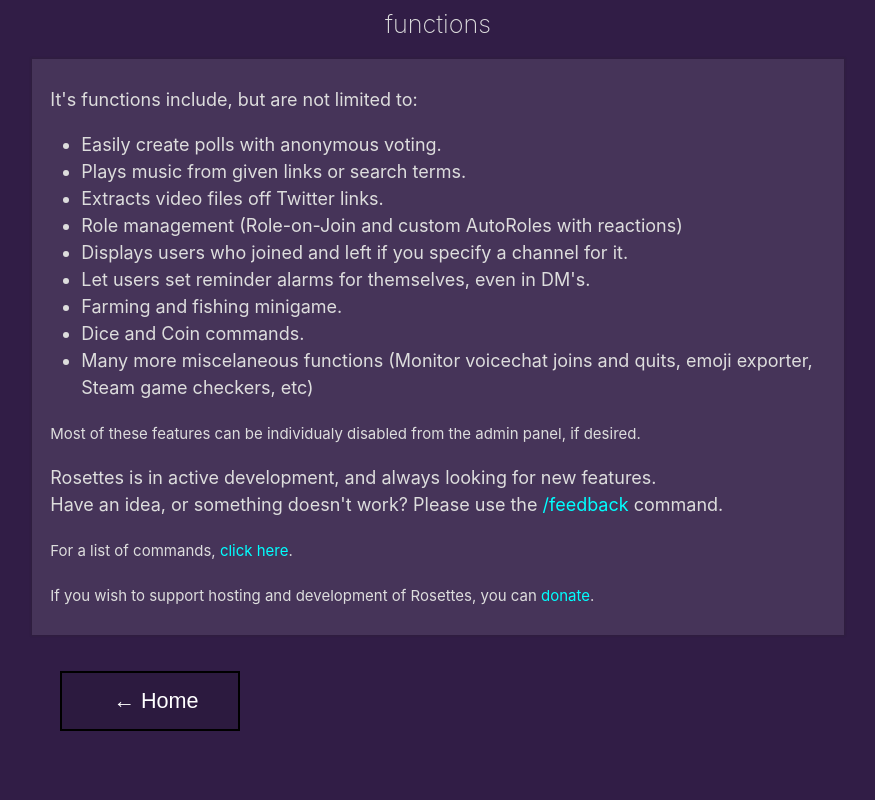
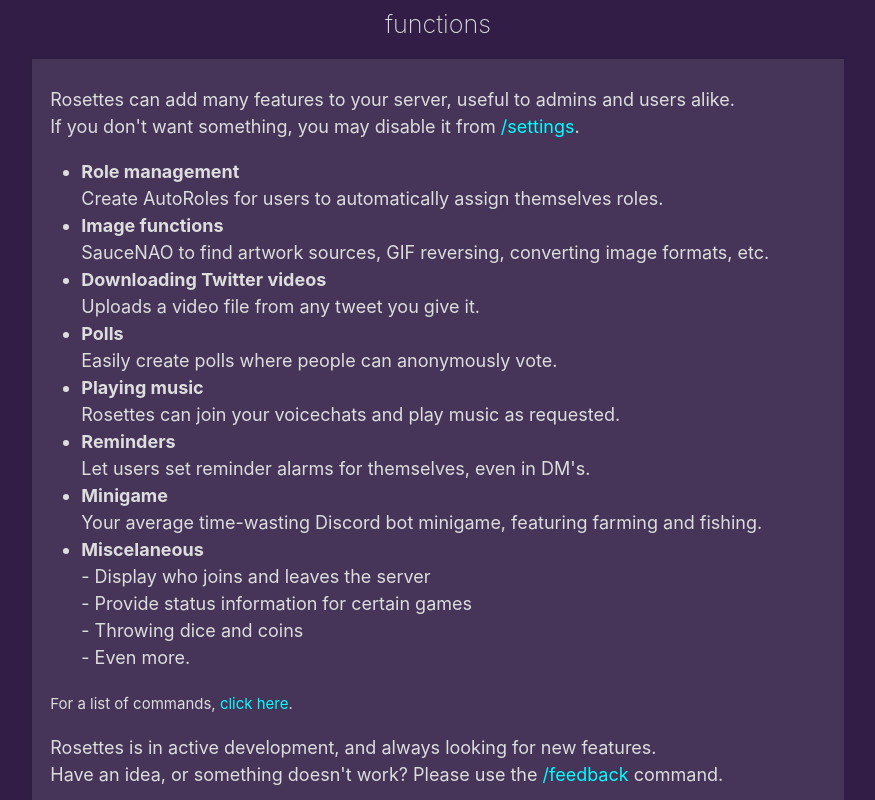
Before and after one commit to markski1/markski.ar, a Next.js app: page /rosettes in a window 1280 px wide. Shown: the part 680-1480 px from the top of the page, without its empty margins (202-1077 px from the left). Built offline with nearby package versions, Linux system fonts and the light colour scheme.

Commit message:
Add new commands on Rosettes page.

```diff
--- a/components/atoms/CommandEntry.tsx
+++ b/components/atoms/CommandEntry.tsx
@@ -1,7 +1,7 @@
 export default function CommandEntry(props: { appCommand?: boolean; name: string; description: string; parameters?: string;}) {
 	let cmdtxt: JSX.Element;
 	if (props.appCommand) {
-		cmdtxt = <><br/><small style={{color: 'darkgray'}}>&nbsp;Also available as an application menu option.</small></>;
+		cmdtxt = <><br/><small style={{color: 'darkgray'}}>&nbsp;Available as an application feature.</small></>;
 	}
 	return (
 		<p>
--- a/pages/rosettes.tsx
+++ b/pages/rosettes.tsx
@@ -93,24 +93,24 @@
 			</div>
 			<SectorContainer>
 				<span>
-					It's functions include, but are not limited to:
+					Rosettes can add many features to your server, useful to admins and users alike.<br/>
+					If you don't want something, you may disable it from <span style={{color: 'cyan'}}>/settings</span>.
 				</span>
 				<ul>
-					<li>Easily create polls with anonymous voting.</li>
-					<li>Plays music from given links or search terms.</li>
-					<li>Extracts video files off Twitter links.</li>
-					<li>Role management (Role-on-Join and custom AutoRoles with reactions)</li>
-					<li>Displays users who joined and left if you specify a channel for it.</li>
-					<li>Let users set reminder alarms for themselves, even in DM's.</li>
-					<li>Farming and fishing minigame.</li>
-					<li>Dice and Coin commands.</li>
-					<li>Many more miscelaneous functions (Monitor voicechat joins and quits, emoji exporter, Steam game checkers, etc)</li>
+					<li><b>Role management</b><br/>Create AutoRoles for users to automatically assign themselves roles.</li>
+					<li><b>Image functions</b><br/>SauceNAO to find artwork sources, GIF reversing, converting image formats, etc.</li>
+					<li><b>Downloading Twitter videos</b><br/>Uploads a video file from any tweet you give it.</li>
+					<li><b>Polls</b><br/>Easily create polls where people can anonymously vote.</li>
+					<li><b>Playing music</b><br/>Rosettes can join your voicechats and play music as requested.</li>
+					<li><b>Reminders</b><br/>Let users set reminder alarms for themselves, even in DM's.</li>
+					<li><b>Minigame</b><br/>Your average time-wasting Discord bot minigame, featuring farming and fishing.</li>
+					<li><b>Miscelaneous</b><br/>- Display who joins and leaves the server<br/>- Provide status information for certain games<br/>- Throwing dice and coins<br/>- Even more.</li>
 				</ul>
-				<small>Most of these features can be individualy disabled from the admin panel, if desired.</small>
-				<p>Rosettes is in active development, and always looking for new features.<br/>Have an idea, or something doesn't work? Please use the <span style={{color: 'cyan'}}>/feedback</span> command.</p>
 				<p>
 					<small>For a list of commands, <Link href="/rosettes/commands"><span style={{color: 'cyan'}}>click here</span></Link>.</small>
 				</p>
+				<p>Rosettes is in active development, and always looking for new features.<br/>Have an idea, or something doesn't work? Please use the <span style={{color: 'cyan'}}>/feedback</span> command.</p>
+
 				<small>If you wish to support hosting and development of Rosettes, you can <Link href="/donate"><span style={{color: 'cyan'}}>donate</span></Link>.</small>
 			</SectorContainer>
 		</Layout>
```
Also changed, not shown: pages/rosettes/commands.tsx (+18 -4 lines).
